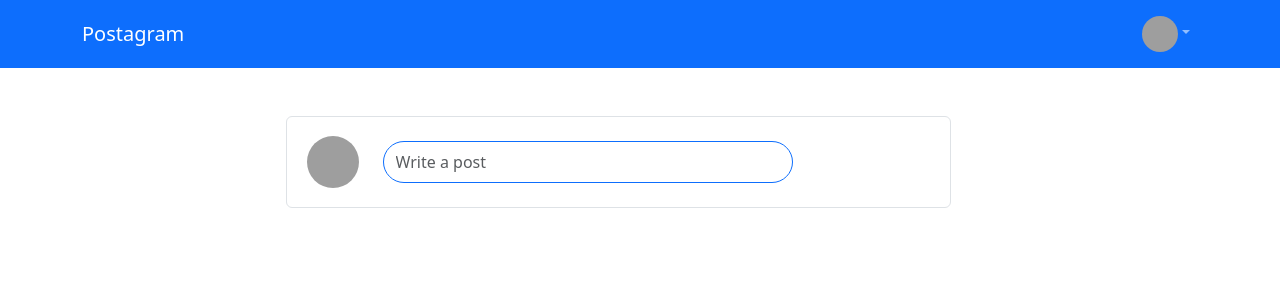
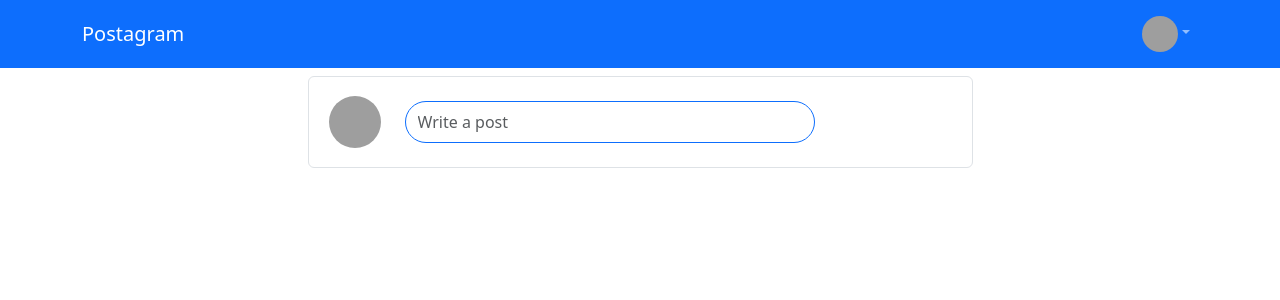
Before and after one commit to MrityunjoyBhaduree/Full-stack-Django-and-React-Frontend, a React (Create React App) app in the folder social-media-app/: page / in a window 1280 px wide. Shown: the top 300 px of the page. Built offline with nearby package versions, Linux system fonts and the light colour scheme; sample sign-in values are in the browser's storage; grey boxes are pictures that could not be loaded; what axios-auth-refresh would draw is missing.

Commit message:
update layout file

```diff
--- a/social-media-app/src/components/Layout.jsx
+++ b/social-media-app/src/components/Layout.jsx
@@ -1,12 +1,53 @@
-import React from "react";
 import Navigationbar from "./Navbar";
+import React, { createContext, useMemo, useState } from "react";
+import { ArrowLeftOutlined } from "@ant-design/icons";
+import { Navigate } from "react-router-dom";
+import Toaster from "./Toaster";
+
+
+export const Context = createContext("unknown");
 
 function Layout(props) {
+
+    const [toaster, setToaster] = useState({
+        title: "",
+        show: false,
+        message: "",
+        type: "",
+    });
+
+    const value = useMemo(() => ({toaster, setToaster}), [toaster]);
+
+    const { hasNavigationBack } =props;
+
     return (
-        <div>
-            <Navigationbar />
-            <div className="container m-5">{props.children}</div>
-        </div>
+        <Context.Provider value={value}>
+            <div>
+                <Navigationbar />
+                {hasNavigationBack && (
+                    <ArrowLeftOutlined
+                        style={{
+                            color: "#0D6EFD",
+                            fontSize: "24px",
+                            marginLeft: "5%",
+                            marginTop: "1%",
+                        }}
+                        onClick={() => Navigate(-1)}
+                    />
+                )}
+                <div className="container my-2">
+                    {props.children}
+                </div>
+            </div>
+            <Toaster
+                title={toaster.title}
+                message={toaster.message}
+                type={toaster.type}
+                showToast={toaster.show}
+                onClose={() => setToaster({...toaster, show: false
+                })}
+            />
+        </Context.Provider>
     );
 }
 
```
